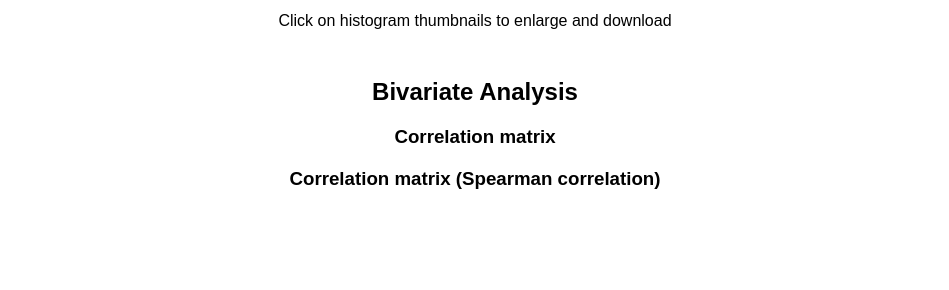
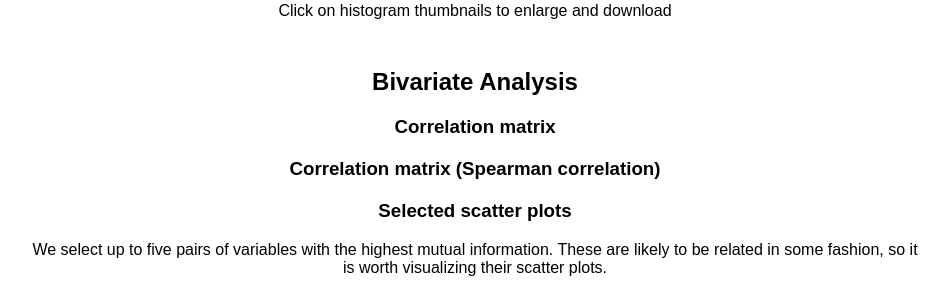
Before and after one commit to m-a-r-i-o/torreglia, a Flask app: template templates/report.html in a window 1280 px wide. Shown: the part 1184-1474 px from the top of the page, without its empty margins (165-1114 px from the left). Before the commit the page ends 1373 px from the top, so only its background shows below. Run offline with Flask 3, Linux system fonts and the light colour scheme; the template is opened without the code that fills it, so the values that code supplies are empty.

Commit message:
nice pair plot

```diff
--- a/app.py
+++ b/app.py
@@ -8,9 +8,37 @@
 import os
 import csv
 from diptest import diptest
-
+from sklearn.feature_selection import mutual_info_regression
+import matplotlib.pyplot as plt
+import seaborn as sns
 
 app = Flask(__name__)
+
+def calculate_mutual_info(df):
+    mutual_info_dict = {}
+    cols = df.columns
+    for i in range(len(cols)):
+        for j in range(i+1, len(cols)):
+            mutual_info = mutual_info_regression(df[[cols[i]]], df[cols[j]])
+            mutual_info_dict[(cols[i], cols[j])] = mutual_info[0]
+    return mutual_info_dict
+
+def get_top_k_pairs(mutual_info_dict, k):
+    sorted_pairs = sorted(mutual_info_dict.items(), key=lambda item: item[1], reverse=True)
+    return [pair[0] for pair in sorted_pairs[:k]]
+
+def plot_scatter_plots(df, pairs):
+    n = len(pairs)
+    fig, axs = plt.subplots(n, figsize=(8, 6*n))  # Set the total figure size and create subplots
+
+    for i, pair in enumerate(pairs):
+        sns.regplot(data=df, x=pair[0], y=pair[1], lowess=True, scatter_kws={'color': '#A0A0A0'}, line_kws={'color': '#222222'}, ax=axs[i])
+        #sns.regplot(data=df, x=pair[0], y=pair[1], lowess=True, ax=axs[i], color = "#A0A0A0")  # Specify the subplot to draw on
+        #sns.scatterplot(data=df, x=pair[0], y=pair[1], ax=axs[i], color = "#A0A0A0")  # Specify the subplot to draw on
+        #axs[i].set_title(f'{pair[0]} vs {pair[1]}')
+
+    plt.tight_layout()
+    plt.savefig("static/images/mipairsscatter.png", bbox_inches='tight')
 
 def round_to_significant_digits(num, sig_digits):
     if num != 0:
@@ -54,6 +82,19 @@
 
 def binrule(u):
     return int(1.5*(1 + np.log(len(u))/np.log(2.0)))
+
+def fit_line_or_poly(x, y, **kwargs):
+    """Fit a line or a 2nd degree polynomial, based on the p-value of the 2nd degree coefficient."""
+    poly_coef, residuals, rank, singular_values, rcond = np.polyfit(x, y, 2, full=True)
+    _, _, r_value, p_value, _ = stats.linregress(x, y)
+
+    x_sorted = sorted(x)
+
+    if p_value < 0.05:  # If the 2nd degree coefficient is significant
+        plt.plot(x_sorted, np.poly1d(poly_coef)(x_sorted), color='r', alpha=0.5)  # Plot 2nd degree polynomial
+    else:
+        plt.plot(x, np.poly1d(poly_coef[1:])(x), color='g', alpha=0.5)  # Plot line
+
 
 @app.route('/', methods=['GET', 'POST'])
 def upload():
@@ -116,9 +157,8 @@
                         'skewness': round_to_significant_digits(skew(df[column]), 2),
                         'kurtosis': round_to_significant_digits(kurtosis(df[column]), 2),
                         'min': round_to_significant_digits(df[column].min(), 2),
+                        'median': round_to_significant_digits(df[column].median(), 2),
                         'max': round_to_significant_digits(df[column].max(), 2),
-                        'median': round_to_significant_digits(df[column].median(), 2),
-                        'IQR': round_to_significant_digits(df[column].quantile(0.75) - df[column].quantile(0.25),2),
                     }
                     univariate_analysis_1[column] = {
                         'Unimodal': unimodal_verdict,
@@ -131,8 +171,8 @@
             print("Bivariate analysis")
             # Bivariate analysis: correlation matrix using Spearman correlation
             print("Computing correlation matrix")
-            corr_matrix_0 = (df.corr(method='pearson')).applymap(lambda x: round_to_significant_digits(x, 2)).to_html()
-            corr_matrix_1 = (df.corr(method='spearman')).applymap(lambda x: round_to_significant_digits(x, 2)).to_html()
+            corr_matrix_0 = (df.corr(method='pearson')).applymap(lambda x: np.round(x, 2)).to_html()
+            corr_matrix_1 = (df.corr(method='spearman')).applymap(lambda x: np.round(x, 2)).to_html()
 
             na_count_nice = na_count[na_count>0]
             if(len(na_count_nice) == 0):
@@ -141,7 +181,7 @@
                 na_count_nice = na_count_nice.to_dict()
                 na_count_nice = ', '.join(f'{k} ({v})' for k, v in na_count_nice.items())
 
-            print("Creating strip plot")
+            print("Creating boxplot")
             # Filter out non-numeric columns
             df_numeric = df.select_dtypes(include=['int64', 'float64'])
 
@@ -172,12 +212,30 @@
                 plt.savefig(f'static/images/histograms/histogram_{column}.png', bbox_inches='tight')  # Save the figure
                 plt.close()  # Close the figure
 
-            # Create a pair plot for the numeric variables
+            # Calculating mutual information between variables
+            mutual_info_dict = calculate_mutual_info(df_numeric)
+            k_mi = 5
+            top_pairs = get_top_k_pairs(mutual_info_dict, k_mi)
+            plot_scatter_plots(df, top_pairs)
+
+            # Create an enhanced pair plot for the numeric variables
+            # Create a PairGrid
+            #g = PairGrid(df_numeric)
+
+            # Map the custom function to the lower triangle
+            #g.map_lower(fit_line_or_poly)
+
+            # Map a histogram to the diagonal
+            #g.map_diag(plt.hist)
+
+            # Map a scatterplot to the upper triangle
+            #g.map_upper(plt.scatter, s=3)
+
             #print("Creating pair plot")
             #pair_plot = sns.pairplot(df_numeric)
 
             # save the figure
-            #pair_plot.savefig('static/images/pairplot.png')
+            #g.savefig('static/images/pairplot.png')
 
             #plt.close()
             print("Finishing off")
@@ -196,7 +254,8 @@
                 columns_with_NAs=na_count_nice,
                 bivariate_analysis_0=corr_matrix_0,
                 bivariate_analysis_1=corr_matrix_1,
-                num_columns_list=df_numeric.columns.tolist()  # add this line
+                num_columns_list=df_numeric.columns.tolist(),
+                mi_pairs = top_pairs
             )
     return render_template('upload.html')
 
--- a/static/css/styles.css
+++ b/static/css/styles.css
@@ -27,8 +27,8 @@
 header {
     background-color: #333;
     color: #FFF;
-    padding-top: 10px;
-    min-height: 25px;
+    padding-top: 5px;
+    min-height: 15px;
 }
 
 header a {
@@ -182,6 +182,14 @@
     opacity: 1;
 }
 
+.positive {
+            color: #00a;
+        }
+
+.negative {
+            color: #800;
+        }
+
 
 /* This will style the header */
 header {
--- a/templates/report.html
+++ b/templates/report.html
@@ -67,9 +67,27 @@
             {{ bivariate_analysis_0 | safe }}
             <h3>Correlation matrix (Spearman correlation)</h3>
             {{ bivariate_analysis_1 | safe }}
-        <!--<h3>Pair plot</h3>
-        <img src="{{ url_for('static', filename='images/pairplot.png') }}" alt="Strip Plot">-->
+            <h3>Selected scatter plots</h3>
+            <p>We select up to five pairs of variables with the highest mutual information. These are likely to be related in some fashion, so it is worth visualizing their scatter plots.</p>
+        <img src="{{ url_for('static', filename='images/mipairsscatter.png') }}" alt="Scatter Plots of Mutually informative variables">
         </div>
+
     </div>
+<script src="https://ajax.googleapis.com/ajax/libs/jquery/3.5.1/jquery.min.js"></script>
+        <script>
+    $(document).ready(function(){
+        $("#bivariate_analysis table td").each(function() {
+            var num = parseFloat($(this).text());
+            if (!isNaN(num)) {
+                if (num > 0.5) {
+                    $(this).addClass('positive');
+                }
+                if (num < -0.5) {
+                    $(this).addClass('negative');
+                }
+            }
+        });
+    });
+</script>
 </body>
 </html>
```
Also changed, not shown: 1 other file.
